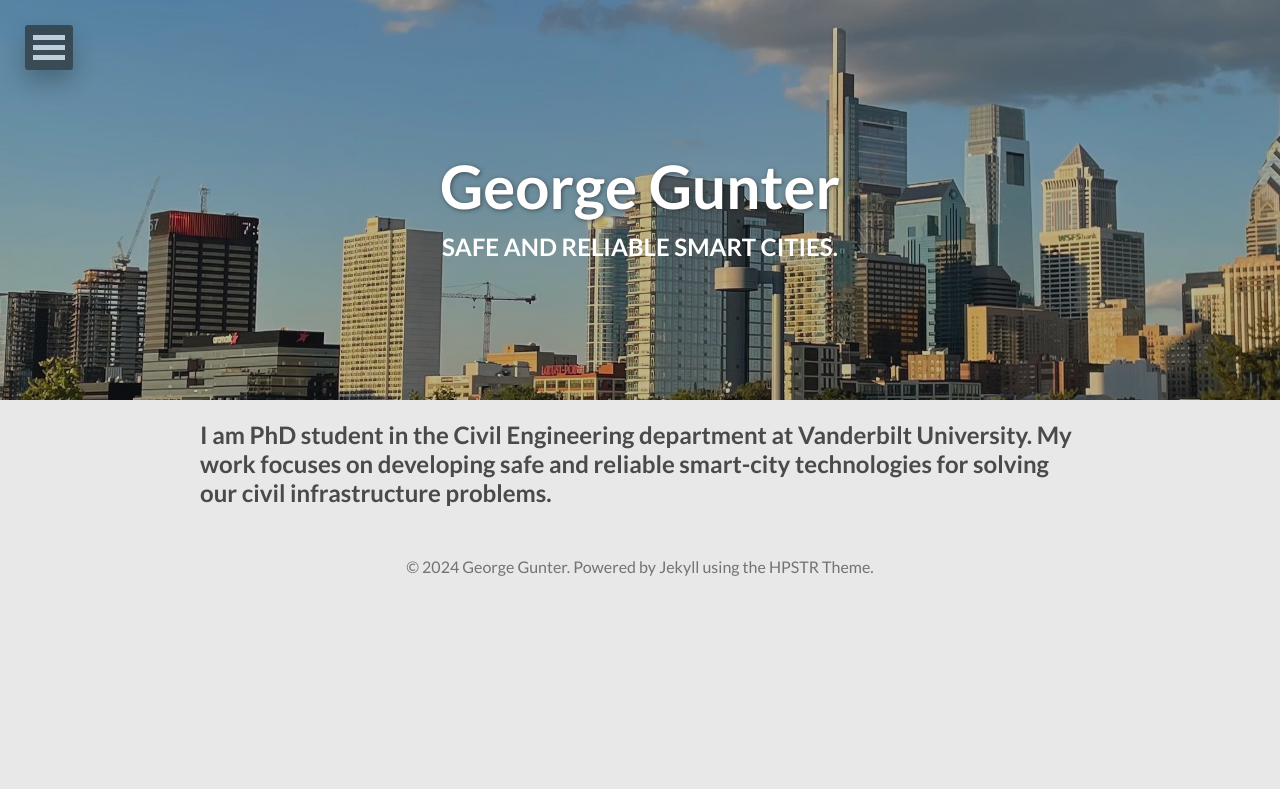
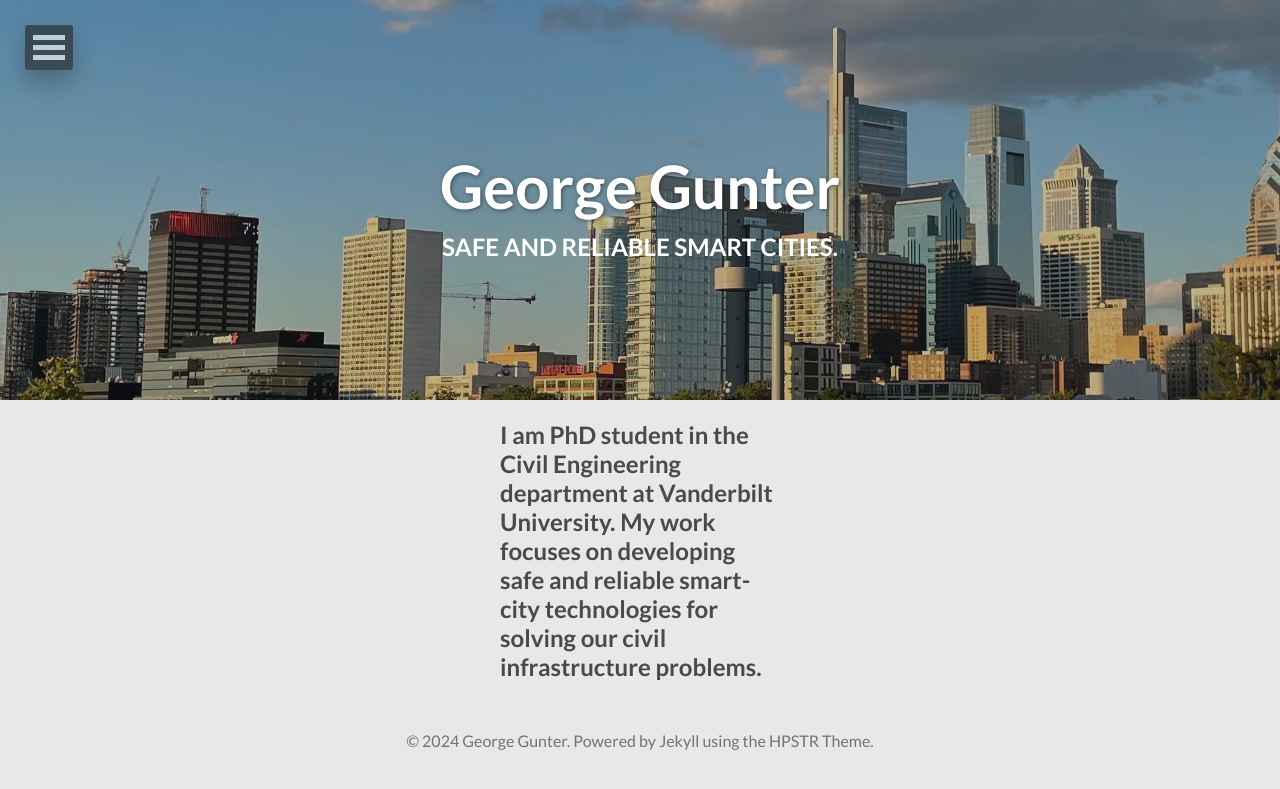
Before and after one commit to georgegunter/georgegunter.github.io, a Jekyll site: the page built from index.html, in a window 1280 px wide. Shown: the top 789 px of the page. Built offline with Jekyll 4.4.1, drawn with Linux system fonts in a browser that asks for light colours; nearby versions of some CDN libraries; the list of posts is cut into pages by our own code.

Commit message:
alignment

```diff
--- a/_layouts/post-index-home.html
+++ b/_layouts/post-index-home.html
@@ -35,7 +35,7 @@
     </div><!-- /.secondary-image -->
   {% endif %}
   <div class="secondary-title">
-    <div class="secondary-title-wrap" style="padding-left: 200px; padding-right: 200px;">
+    <div class="secondary-title-wrap" style="padding-left: 500px; padding-right: 500px;">
 <!--      <h1>{{ page.sectitle }}</h1>-->
       <h2>{{ page.secdescription }}</h2>
     </div><!-- /.secondary-title-wrap -->
```
